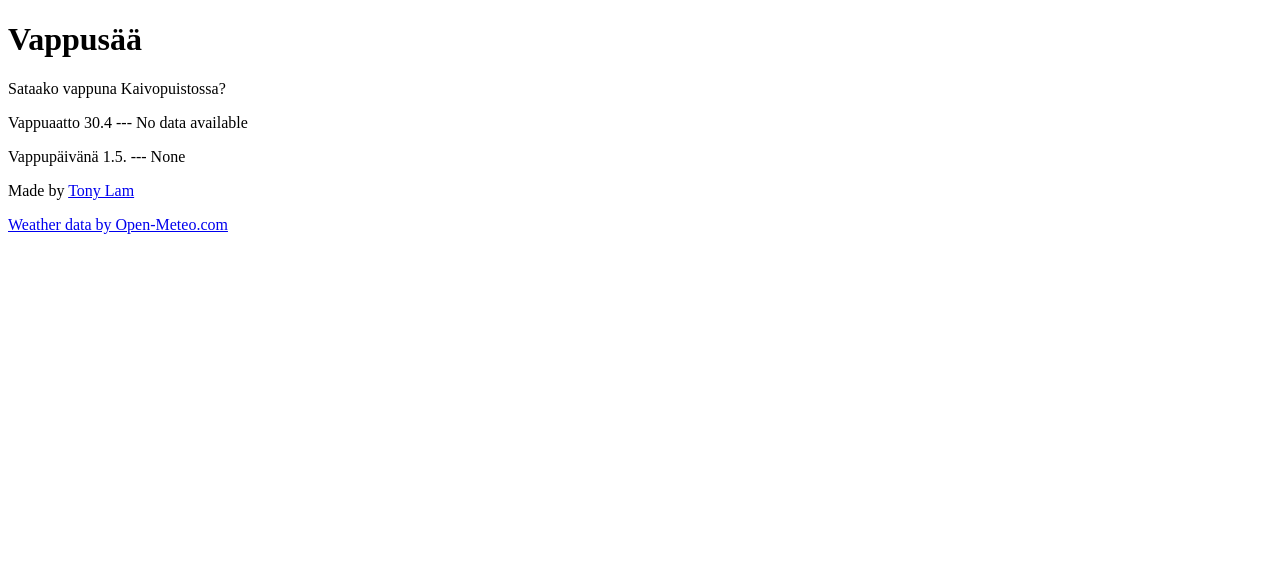
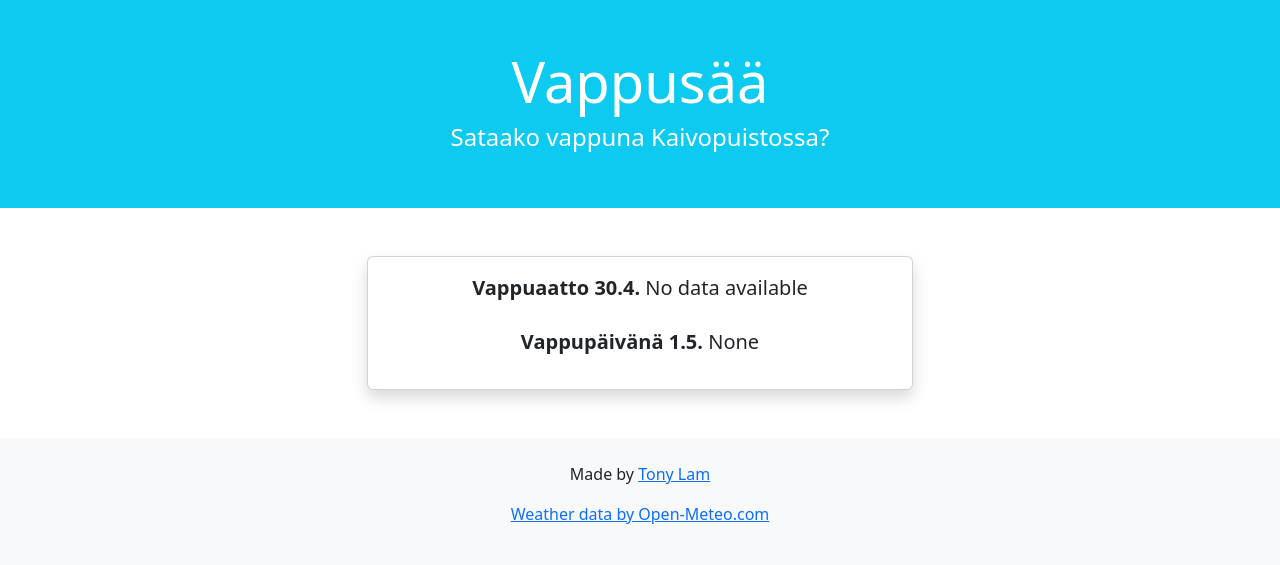
Before and after one commit to lamtonylam/vappusaa, a Flask app: page / in a window 1280 px wide. Shown: the top 565 px of the page. Run offline with Flask 3, Linux system fonts and the light colour scheme; data that the repository does not hold is empty.

Commit message:
Feat: enhance index.html layout with Bootstrap styling and improved structure

```diff
--- a/src/templates/index.html
+++ b/src/templates/index.html
@@ -1,25 +1,51 @@
 <!DOCTYPE html>
 <html lang="en">
     <head>
+        <link
+            href="https://cdn.jsdelivr.net/npm/bootstrap@5.3.3/dist/css/bootstrap.min.css"
+            rel="stylesheet"
+        />
         <meta charset="UTF-8" />
         <meta name="viewport" content="width=device-width, initial-scale=1.0" />
         <title>Vappusaa</title>
     </head>
     <body>
-        <header>
-            <h1>Vappusää</h1>
+        <header class="bg-info text-white py-5 mb-4">
+            <div class="container text-center">
+                <h1 class="display-4">Vappusää</h1>
+                <h2 class="h4">Sataako vappuna Kaivopuistossa?</h2>
+            </div>
         </header>
-        <main>
-            <p>Sataako vappuna Kaivopuistossa?</p>
-            <p>Vappuaatto 30.4 --- {{may_eve_rains}}</p>
-            <p>Vappupäivänä 1.5. --- {{may_day_rains}}</p>
+        <main class="container my-5">
+            <div class="row justify-content-center">
+                <div class="col-md-6">
+                    <div class="card text-center shadow">
+                        <div class="card-body">
+                            <p class="fs-5 mb-4">
+                                <strong>Vappuaatto 30.4.</strong>
+                                <span>{{ may_eve_rains }}</span>
+                            </p>
+                            <p class="fs-5">
+                                <strong>Vappupäivänä 1.5.</strong>
+                                <span>{{ may_day_rains }}</span>
+                            </p>
+                        </div>
+                    </div>
+                </div>
+            </div>
         </main>
-        <footer>
-            <p>
-                Made by
-                <a href="https://www.cs.helsinki.fi/u/tonylam/">Tony Lam</a>
-            </p>
-            <a href="https://open-meteo.com/">Weather data by Open-Meteo.com</a>
+        <footer class="bg-light py-4 mt-auto">
+            <div class="container text-center">
+                <p>
+                    Made by
+                    <a href="https://www.cs.helsinki.fi/u/tonylam/">Tony Lam</a>
+                </p>
+                <p>
+                    <a href="https://open-meteo.com/"
+                        >Weather data by Open-Meteo.com</a
+                    >
+                </p>
+            </div>
         </footer>
     </body>
 </html>
```
